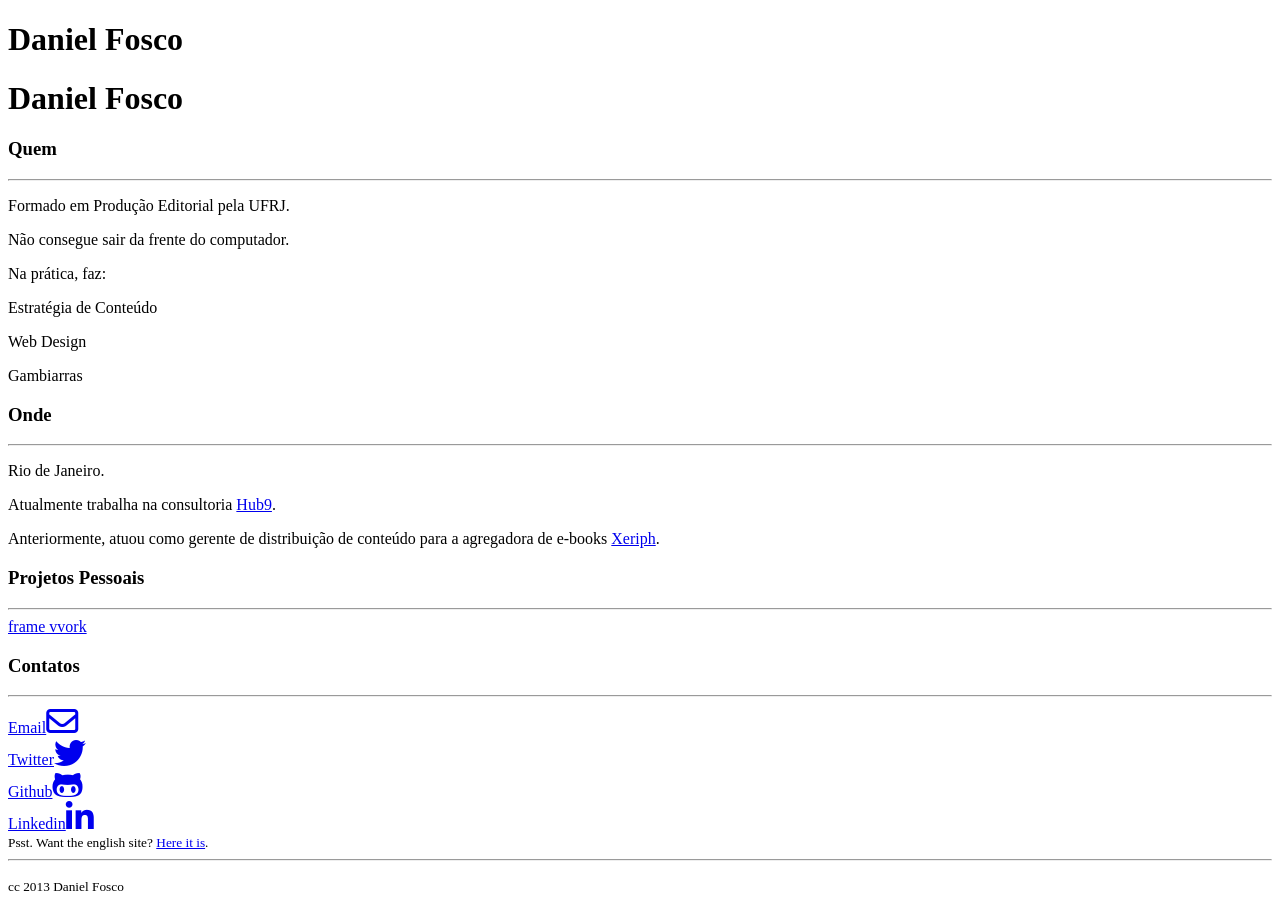
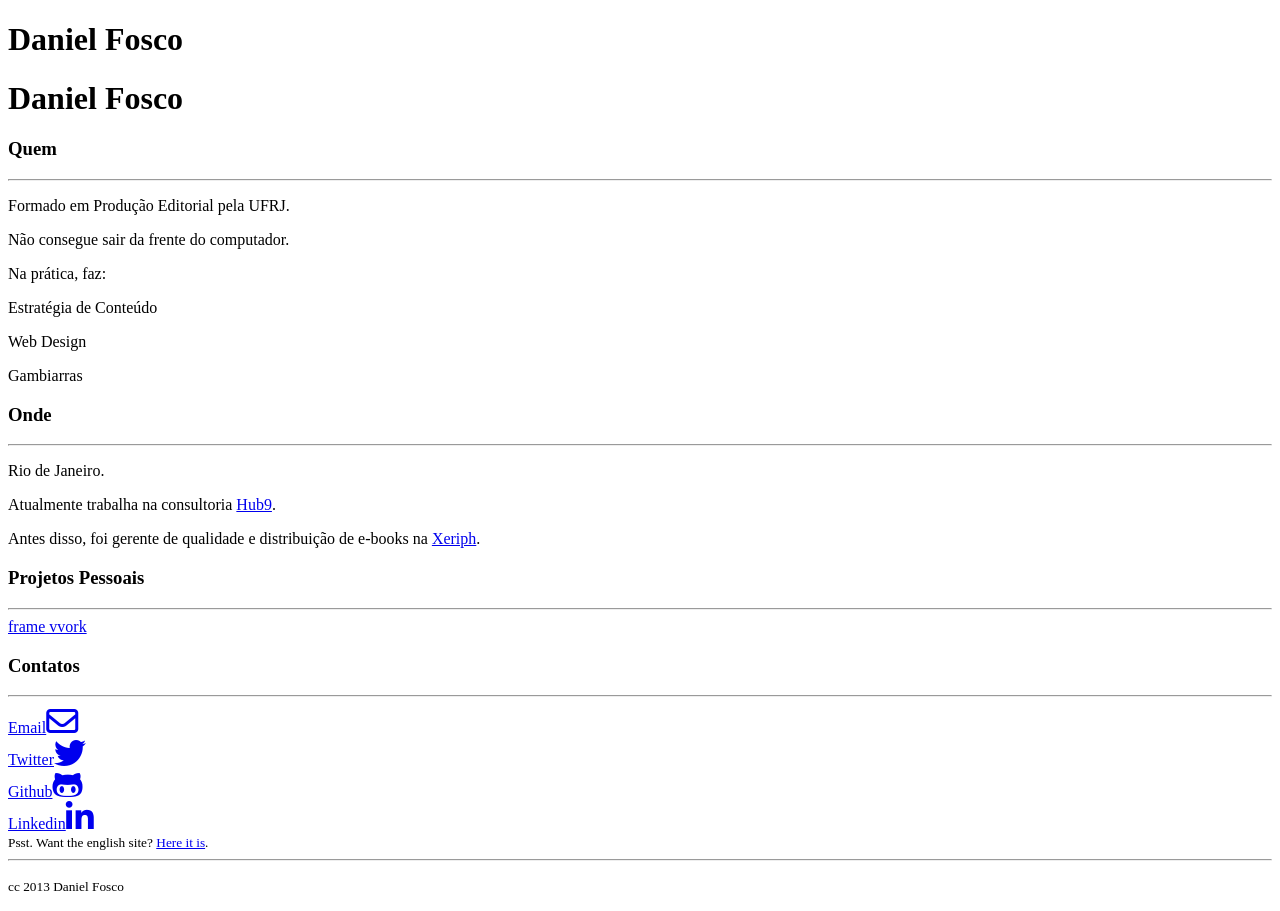
Before and after one commit to dfosco/danielfos.co, a Jekyll site: the page built from index.md, in a window 1280 px wide. Built offline with Jekyll 4.4.1, drawn with Linux system fonts in a browser that asks for light colours; nearby versions of some CDN libraries; library files that are not in the unit come from our copies.

```diff
--- a/index.md
+++ b/index.md
@@ -27,7 +27,7 @@ Rio de Janeiro.
 
 Atualmente trabalha na consultoria <a href="https://www.facebook.com/hub9.co" target="_blank">Hub9</a>.
 
-Anteriormente, atuou como gerente de distribuição de conteúdo para a agregadora de e-books <a class="xeriph" href="http://www.xeriph.com.br" target="_blank">Xeriph</a>.
+Antes disso, foi gerente de qualidade e distribuição de e-books na <a class="xeriph" href="http://www.xeriph.com.br" target="_blank">Xeriph</a>.
 
 
 
```
Also changed, not shown: en.md (+2 -2 lines), 4 other files.
